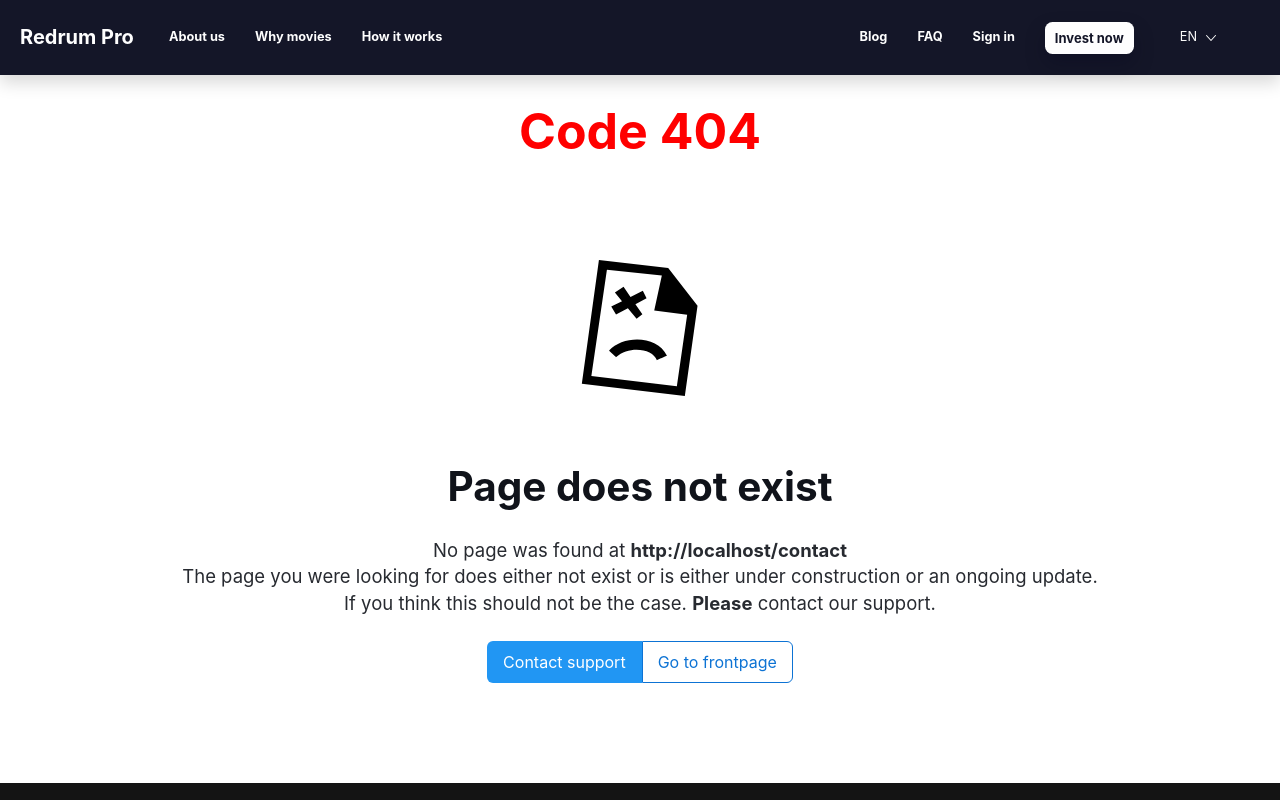
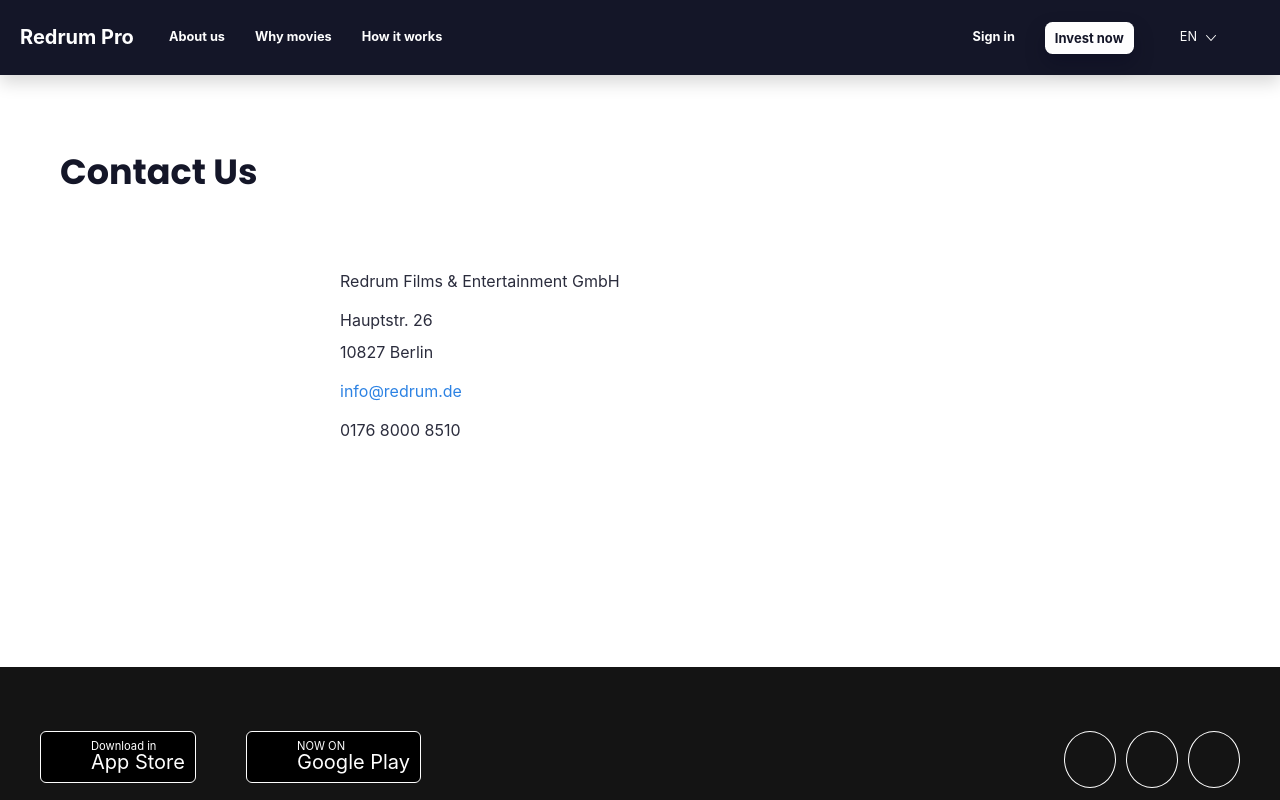
Before and after one commit to BrianHansenDK/redrum-finance, a React (Vite) app: page /contact in a window 1280 px wide. Shown: the top 800 px of the page. Built offline with nearby package versions, Linux system fonts and the light colour scheme; some icons are missing.

Commit message:
Made more changes...

```diff
--- a/src/App.tsx
+++ b/src/App.tsx
@@ -46,6 +46,7 @@ import EnglishRelations from './routes/public-relations/EnglishDocument.js';
 import GermanRelations from './routes/public-relations/GermanDocument.js';
 import EnglishWithdrawalRights from './routes/withdrawal-rights/EnglishDocument.js';
 import GermanWithdrawalRights from './routes/withdrawal-rights/GermanDocument.js';
+import ContactPage from './routes/contact/index.js';
 
 
 const App = () => {
@@ -111,6 +112,7 @@ const App = () => {
       <Route path='/how-it-works' element={<HowItWorksPage en={isEnglish} setEn={changeLan} isVisible={isVisible} openModal={openModal} closeModal={closeModal} />} />
       <Route path='/sign-in' element={<SignInPage en={isEnglish} setEn={changeLan} />} />
       <Route path='/sign-up' element={<SignUpPage en={isEnglish} setEn={changeLan} />} />
+      <Route path='/contact' element={<ContactPage en={isEnglish} setEn={changeLan} isVisible={isVisible} openModal={openModal} closeModal={closeModal}/>} />
 
       {/*Rights and other juristictional documents */}
       <Route path='/imprint' element={<ImprintPage en={isEnglish} setEn={changeLan} isOpen={isVisible} openModal={openModal} closeModal={closeModal}/>}/>
--- a/src/components/footer/Navigations.tsx
+++ b/src/components/footer/Navigations.tsx
@@ -24,8 +24,11 @@ const Navigations: React.FunctionComponent<IProps> = (props) => {
       </Nav>
       <Nav vertical as={FlexboxGridItem} colspan={isMobile ? 24 : 5} className='nav-element'>
         <p className='title'>
+          {en ? 'About Us' : 'Über Uns'}
+        </p>
+        <Nav.Item as={Link} to='/contact'>
           {en ? 'Contact' : 'Kontakt'}
-        </p>
+        </Nav.Item>
         <Nav.Item as={Link} to='/about-us'>
           {en ? 'About Us' : 'Über Uns'}
         </Nav.Item>
@@ -35,13 +38,13 @@ const Navigations: React.FunctionComponent<IProps> = (props) => {
       </Nav>
       <Nav vertical as={FlexboxGridItem} colspan={isMobile ? 24 : 8} className='nav-element'>
         <p className='title'>
-          {en ? 'Rights' : 'Rechtliches'}
+          {en ? 'Legal' : 'Rechtliches'}
         </p>
         <Nav.Item as={Link} to='/terms-and-conditions'>
           AGBs
         </Nav.Item>
         <Nav.Item as={Link} to={'/privacy-policy'}>
-          {en ? 'Dataprotection' : 'Datenschutz'}
+          {en ? 'Privacy & Data Protection' : 'Privatsphäre & Datenschutz'}
         </Nav.Item>
         <Nav.Item as={Link} to='/imprint'>
           {en ? 'Imprint' : 'Impressum'}
--- a/src/components/footer/PaymentMethods.tsx
+++ b/src/components/footer/PaymentMethods.tsx
@@ -8,7 +8,7 @@ const PaymentMethods = (props: IProps) => {
   return (
     <FlexboxGrid.Item colspan={colspan} className='right-side'>
       <h2 className="title">
-        {en ? 'Our Payment Methoods' : 'Unsere Zahlungsmethoden'}
+        {en ? 'Our Payment Methods' : 'Unsere Zahlungsmethoden'}
       </h2>
       <PaymentBrands/>
       <p className="description">
--- a/src/components/navbar.tsx
+++ b/src/components/navbar.tsx
@@ -36,15 +36,14 @@ const MainNavbar: React.FunctionComponent<IProps> = (props) => {
 ];
 
  const APPLINKS = [
-    {
+    /*{
         t: 'Blog',
     },
     {
         t: 'FAQ',
-    },
+    },*/
     {
         t: en ? navbarStrings.navbarEN.sI : navbarStrings.navbarDE.sI,
-        to: '/sign-in'
     }
 ]
 
@@ -137,7 +136,12 @@ const MainNavbar: React.FunctionComponent<IProps> = (props) => {
                 }}>
                     {
                         APPLINKS.map(l => (
-                            <Link to={`${l.to ? l.to : '/'}`} className='nav-ul' key={l.t} preventScrollReset={false}>
+                            <Link
+                            onClick={openModal}
+                            to={''}
+                            className='nav-ul'
+                            key={l.t}
+                            preventScrollReset={false}>
                                 {l.t}
                             </Link>
                         ))
--- a/src/library/string/Landinspage.tsx
+++ b/src/library/string/Landinspage.tsx
@@ -56,7 +56,7 @@ export const homeStrings = {
   },
   featuresDE: {
     mainTitle: 'Mit nur wenigen Klicks Filmproduzent werden.',
-    subTitle: 'Sei Teil des nächsten Blockbusters',
+    subTitle: 'Sei Teil des nächsten Blockbusters.',
     t1: 'Account erstellen',
     t2: 'Geld einzahlen',
     t3: 'Investiere in einzigartige Filme',
--- a/src/routes/auth/authmodal/AuthModalInputs.tsx
+++ b/src/routes/auth/authmodal/AuthModalInputs.tsx
@@ -3,10 +3,12 @@ import { Input, InputGroup, Button, useToaster, Message } from 'rsuite'
 import signUpModalStrings from '../../../library/string/SignUpModal'
 import EyeIcon from '@rsuite/icons/legacy/Eye';
 import EyeSlashIcon from '@rsuite/icons/legacy/EyeSlash';
-import { signInWithEmailAndPassword } from 'firebase/auth';
-import { auth } from '../../../firebase';
+import { createUserWithEmailAndPassword, signInWithEmailAndPassword } from 'firebase/auth';
+import { auth, database } from '../../../firebase';
 import { useNavigate } from 'react-router-dom';
 import PushThemes from '../../inside-app/themes/PushThemes';
+import { onValue, ref, set } from 'firebase/database';
+import { FirebaseUser } from '../../../database/Objects';
 
 interface IProps {
   en: boolean,
@@ -20,9 +22,67 @@ const AuthModalInputs: React.FunctionComponent<IProps> = (props) => {
   const [userName, setUserName] = React.useState<any>('')
   const [userEmail, setUserEmail] = React.useState<any>('')
   const [userPassword, setUserPassword] = React.useState<any>('')
+  const [userMails, setUserMails] = React.useState<string[]>([])
 
   const navigate = useNavigate()
   const toaster = useToaster()
+
+  React.useEffect(() => {
+    const reference = ref(database, 'users')
+    let data: string[] = []
+    onValue(reference, (snap) => {
+      snap.forEach((user) => {
+        data.push(user.val().email)
+      })
+      setUserMails(data)
+    })
+  }, [])
+
+  const onlyOneSpace = userName.split(' ').length -1 < 2
+
+  const signUp = () => {
+    if (userMails.includes(userEmail)) {
+      toaster.push(
+        <Message type='error' style={PushThemes.pushRed}>
+          <p style={PushThemes.txt}>
+            Error: user already exist
+          </p>
+        </Message>
+      )
+    } else {
+        if (!onlyOneSpace) {
+          toaster.push(<Message type='error' style={PushThemes.pushRed}>
+            <p style={PushThemes.txt}>Username cannot include multiple spaces.</p>
+          </Message>, {placement: 'topCenter'})
+        }
+        if (userPassword != '') {
+          toaster.push(<Message type='error' style={PushThemes.pushRed}>
+            <p style={PushThemes.txt}>Password differs from password confirmation.</p>
+          </Message>, {placement: 'topCenter'})
+        }
+        if ((onlyOneSpace) && (userPassword != '') ) {
+          createUserWithEmailAndPassword(auth, userEmail, userPassword)
+          .then(async (userCredentials) => {
+            const user = userCredentials.user
+            const reference = ref(database, 'users/' + user.uid)
+              set(reference, {
+                id: user.uid,
+                username: userName,
+                email: userEmail,
+                completion: 10,
+              })
+              navigate('/app')
+            })
+            .catch((err) => {
+              console.log(err.message)
+            }).finally(() => {
+              toaster.push(<Message style={PushThemes.pushBlue}>
+                <p style={PushThemes.txt}>Account created succesfully</p>
+              </Message>)
+            })
+          }
+    }
+  }
 
   const signIn = () => {
     signInWithEmailAndPassword(auth, userEmail, userPassword)
@@ -55,7 +115,7 @@ const AuthModalInputs: React.FunctionComponent<IProps> = (props) => {
       { signupPage ? (
         <div className="input-element">
         <label>{en ? signUpModalStrings.EN.un : signUpModalStrings.DE.un}</label>
-        <Input placeholder={en ? 'Your Usernamer' : 'Dein Benutzername'} onChange={setUserEmail}/>
+        <Input placeholder={en ? 'Your Username' : 'Dein Benutzername'} onChange={setUserName}/>
       </div>
           ) : null }
       <div className="input-element">
@@ -82,7 +142,7 @@ const AuthModalInputs: React.FunctionComponent<IProps> = (props) => {
         </div>)
       }
       </>
-      <Button appearance='primary' className='r-btn r-main-btn mb-2 dark-blue' onClick={signIn}>
+      <Button appearance='primary' className='r-btn r-main-btn mb-2 dark-blue' onClick={signupPage ? signUp : signIn}>
         {
           signupPage ? en ? 'Create account' : 'Account erstellen'
           : en ? 'Login' : 'Anmelden'
--- /dev/null
+++ b/src/routes/contact/contact.scss
@@ -0,0 +1,55 @@
+$mobile: 768px;
+$tablet: 1100px;
+$desktop: 1600px;
+
+$dark: #141628;
+$dark-light: rgb(75, 75, 75);
+$main: #3598FE;
+$white: #FEFEFE;
+$dark-blue: #3549FE;
+$border-color: #D9DEED;
+$blue-shadow: #359AFE7B;
+$dark-shadow: rgba(0, 0, 29, .25);
+$dark-blue-shadow: #3549FE7B;
+
+.content {
+  padding: 150px 0;
+  width: 100%;
+  max-width: 1200px;
+  margin: auto;
+  box-sizing: border-box;
+  @media (max-width: 1200px) {
+    max-width: 100%;
+    padding: 150px 20px;
+  }
+  & .page-title {
+    text-align: start;
+    width: 100%;
+    padding: 0 20px;
+    font-family: poppins;
+    font-size: 35px;
+    color: $dark;
+    line-height: 1.25;
+  }
+  & .inner {
+    max-width: 600px;
+    margin: 75px auto;
+    & p {
+      font-size: 16px;
+      color: $dark;
+      opacity: 0.9;
+      margin-bottom: 15px;
+      line-height: 1.5;
+      &.street {
+        margin-bottom: 0;
+      }
+    }
+    & a {
+      display: block;
+      font-size: 16px;
+      opacity: 0.9;
+      margin-bottom: 15px;
+      line-height: 1.5;
+    }
+  }
+}
--- /dev/null
+++ b/src/routes/contact/index.tsx
@@ -0,0 +1,38 @@
+import React from 'react'
+import MainLayout from '../layouts/mainLayout'
+import './contact.scss'
+interface IProps {
+  en: boolean,
+  setEn: any,
+  isVisible: boolean,
+  closeModal: any,
+  openModal: any,
+}
+const ContactPage = (props: IProps) => {
+  const {en, setEn, isVisible, closeModal, openModal} = props
+  return (
+    <MainLayout openModal={openModal}
+    closeModal={closeModal}
+    isVisible={isVisible}
+    dark={true} en={en} setEn={setEn}>
+      <div className="content">
+        <h1 className="page-title">
+          {en ? 'Contact Us' : 'Kontaktiere Uns'}
+        </h1>
+        <div className="inner">
+          <p className="company">
+            Redrum Films & Entertainment GmbH
+          </p>
+          <p className="street">Hauptstr. 26</p>
+          <p className="city">10827 Berlin</p>
+          <a href="mailto:info@redrum.de" className="mail">
+            info@redrum.de
+          </a>
+          <p className="phone">0176 8000 8510</p>
+        </div>
+      </div>
+    </MainLayout>
+  )
+}
+
+export default ContactPage
--- a/src/routes/root/components/hero.tsx
+++ b/src/routes/root/components/hero.tsx
@@ -40,7 +40,7 @@ const Hero: React.FunctionComponent<IProps> = (props) => {
                             onClick={() => navigate('/how-it-works')}
                             appearance='subtle'
                             className='ml-1 r-btn r-secondary-btn'>
-                                {en ? homeStrings.heroEN.worksBtn : homeStrings.heroDE.worksBtn}
+                                {en ? 'How It Works' : homeStrings.heroDE.worksBtn}
                             </Button>
                         </div>
                     </div>
--- a/src/routes/root/responsive_components/Banner.tsx
+++ b/src/routes/root/responsive_components/Banner.tsx
@@ -7,7 +7,7 @@ const Banner = (props: IProps) => {
   return (
     <div className='app-teaser-banner'>
       <h1 className='sentence r-main-title'>
-        {en ? 'Make your portfolie a part of cinematic history'.split(' ').map((w) => w[0].toUpperCase() + w.slice(1)).join(' ') :
+        {en ? 'Make your portfolio a part of cinematic history'.split(' ').map((w) => w[0].toUpperCase() + w.slice(1)).join(' ') :
         'Schenke deinem portfolio einen platz in der filmgeschichte'.split(' ').map((w) => w[0].toUpperCase() + w.slice(1)).join(' ')
         }
       </h1>
--- a/src/routes/root/responsive_components/ResponsiveHero.tsx
+++ b/src/routes/root/responsive_components/ResponsiveHero.tsx
@@ -59,7 +59,7 @@ const ResponsiveHero = (props: IProps) => {
           block={isMobile && !isPhone}
           onClick={() => navigate('/how-it-works')}
           >
-            {en ? homeStrings.heroEN.worksBtn : homeStrings.heroDE.worksBtn}
+            {en ? 'How It Works' : homeStrings.heroDE.worksBtn}
           </Button>
         </div>
 
```
Also changed, not shown: firebase.json.
